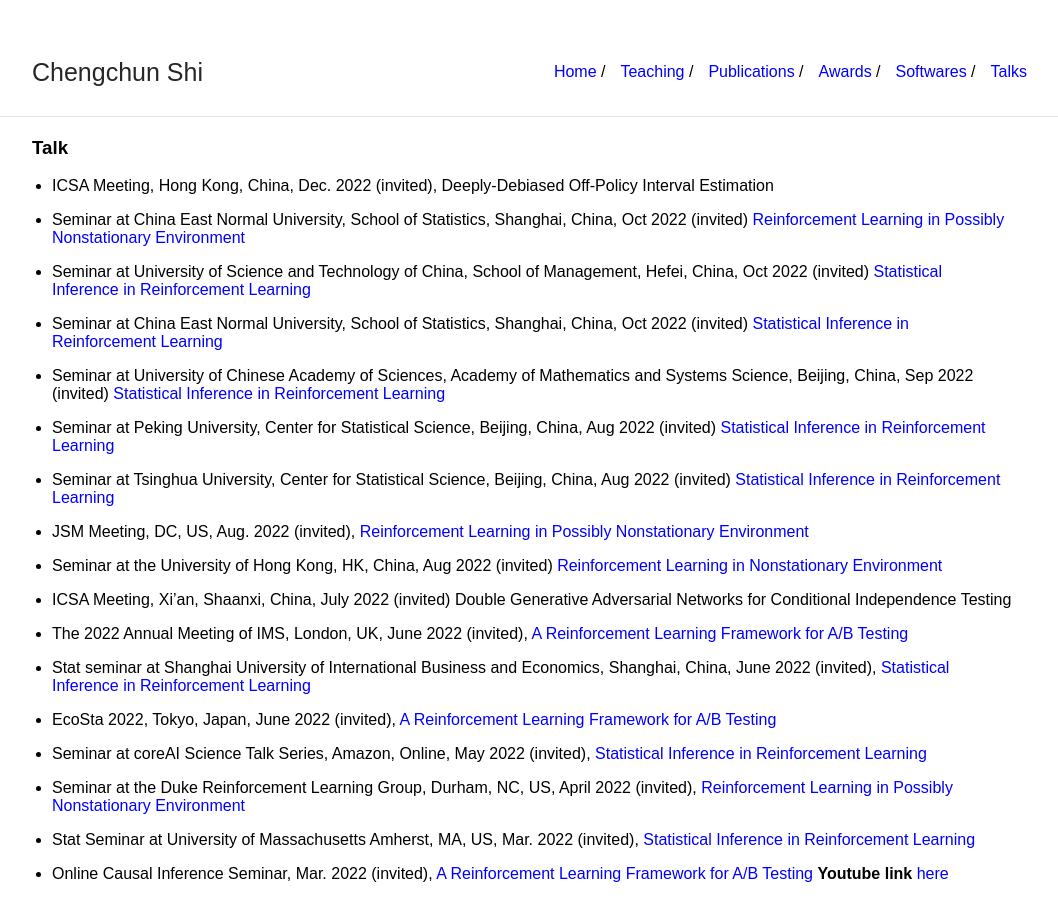
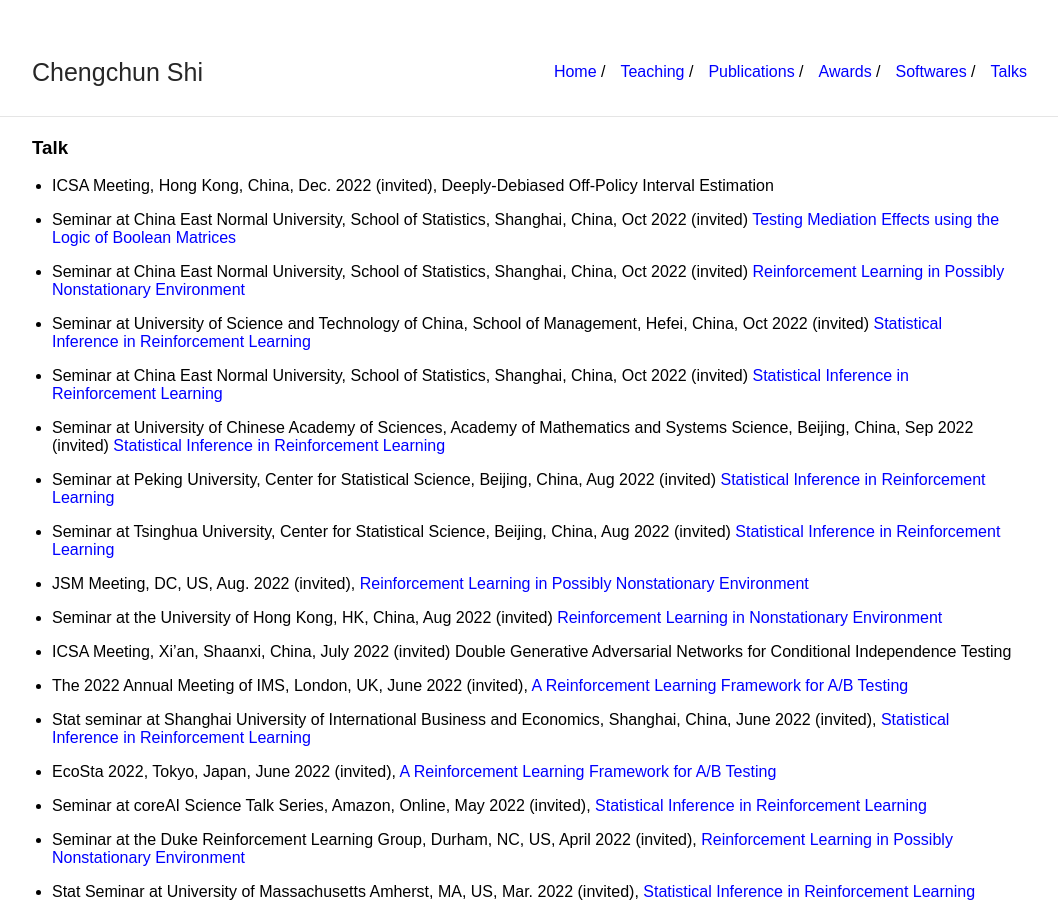
Before and after one commit to callmespring/callmespring.github.io, a Jekyll site: the page built from talk.md, in a window 1280 px wide and 900 px high. Shown: the whole window, without its empty margins (108-1166 px from the left). Built offline with Jekyll 4.4.1, drawn with Linux system fonts in a browser that asks for light colours.

Commit message:
Update talk.md

```diff
--- a/talk.md
+++ b/talk.md
@@ -6,6 +6,8 @@ title: Talk
 ### Talk
 
 * ICSA Meeting, Hong Kong, China, Dec. 2022 (invited), Deeply-Debiased Off-Policy Interval Estimation
+
+* Seminar at China East Normal University, School of Statistics, Shanghai, China, Oct 2022 (invited) [Testing Mediation Effects using the Logic of Boolean Matrices](./slides/LOGAN.pdf)
 
 * Seminar at China East Normal University, School of Statistics, Shanghai, China, Oct 2022 (invited) [Reinforcement Learning in Possibly Nonstationary Environment](./slides/CUMSUMRL.pdf)
 
```
